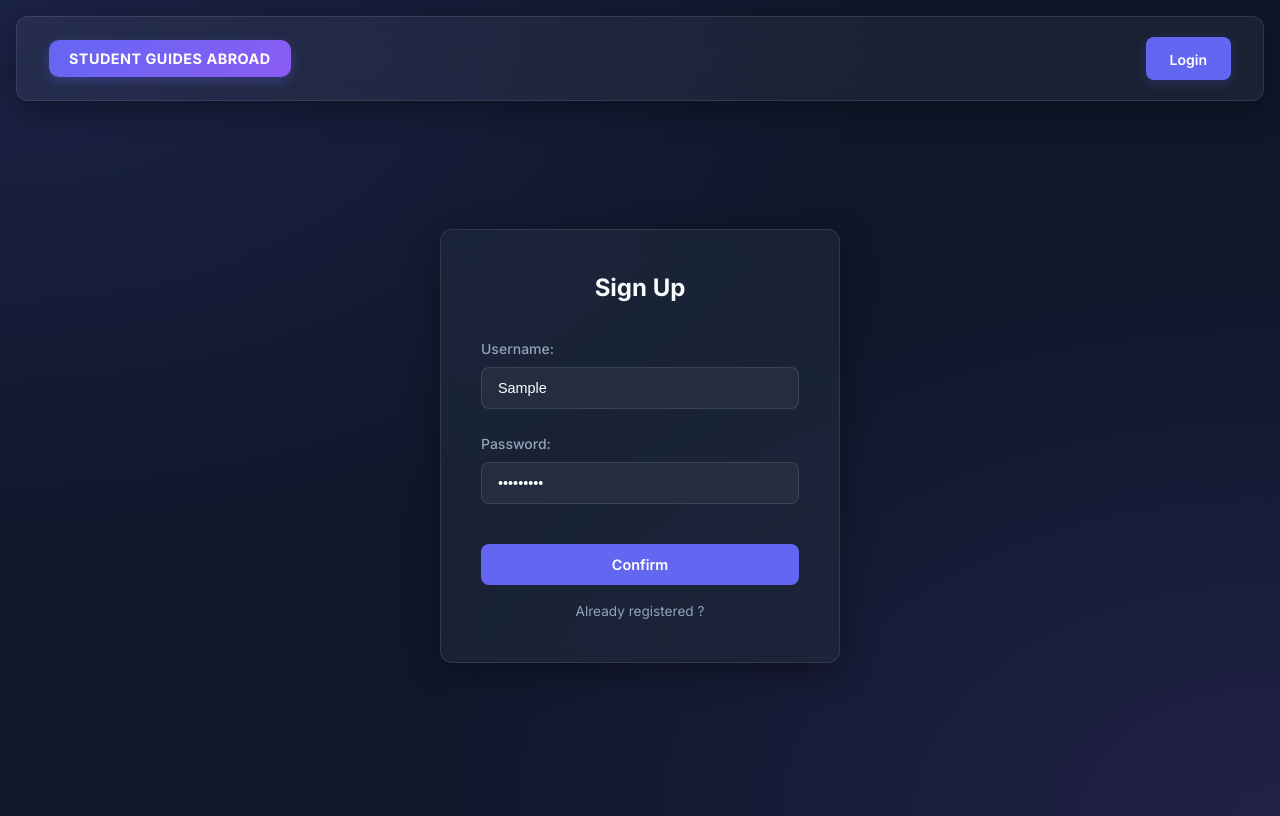
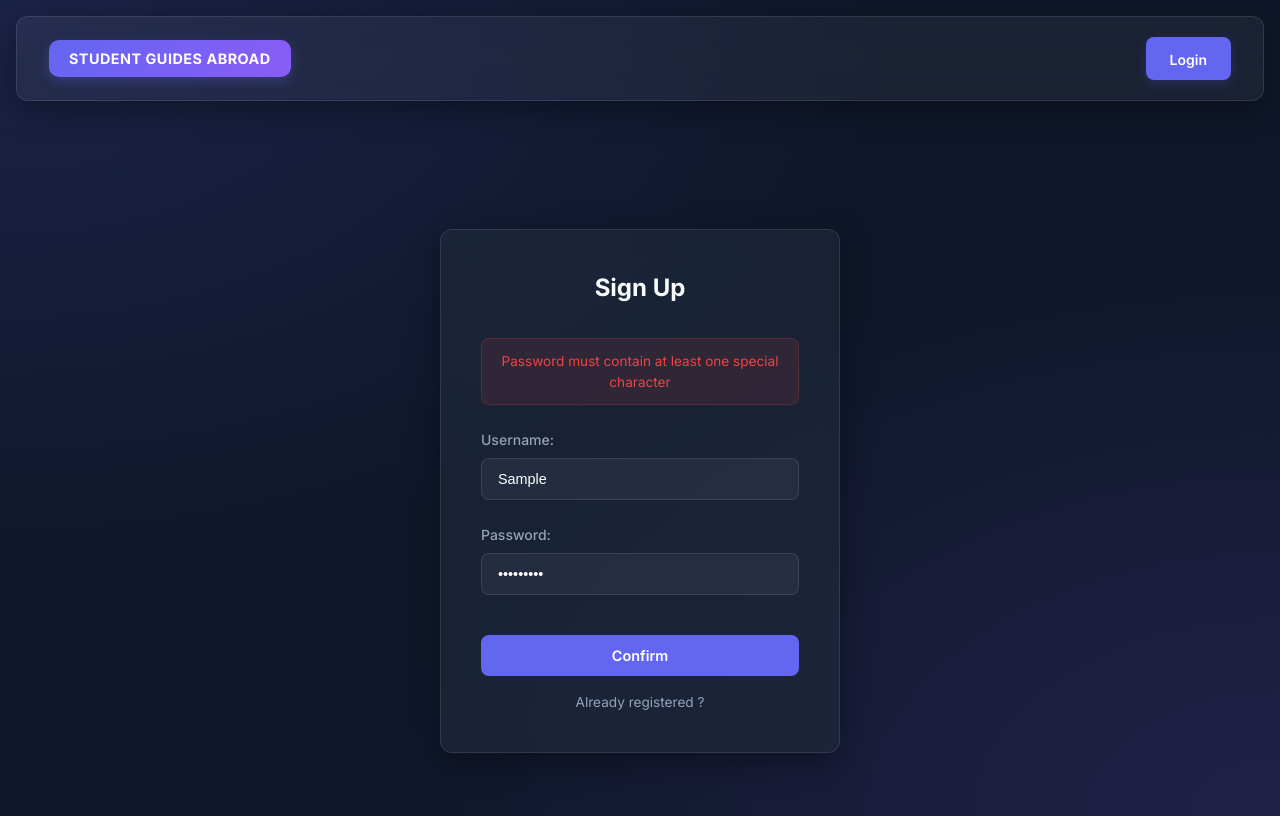
Before and after one commit to efaxy/student-survival-guides-client, a React (Create React App) app: page /register in a window 1280 px wide. Both pictures are taken after typing "Sample", "Sample123" into the empty fields and a click on the button "Confirm". Built offline with nearby package versions, Linux system fonts and the light colour scheme; no server answers.

Commit message:
implement user registration page with form validation and auto-login logic

```diff
--- a/src/pages/RegisterPage/RegisterPage.css
+++ b/src/pages/RegisterPage/RegisterPage.css
@@ -19,6 +19,16 @@
     color: var(--text-main);
     text-align: center;
     margin-bottom: 0.5rem;
+}
+
+.register-status {
+    background: rgba(239, 68, 68, 0.1);
+    border: 1px solid rgba(239, 68, 68, 0.2);
+    color: #ef4444;
+    padding: 0.75rem;
+    border-radius: 8px;
+    font-size: 0.85rem;
+    text-align: center;
 }
 
 .register-label {
--- a/src/pages/RegisterPage/RegisterPage.jsx
+++ b/src/pages/RegisterPage/RegisterPage.jsx
@@ -11,6 +11,7 @@ export const RegisterPage = () => {
 	// Form state variables
 	const [username, setUsername] = useState('')
 	const [password, setPassword] = useState('')
+	const [status, setStatus] = useState('')
 
 	// Navigation hook
 	const navigate = useNavigate()
@@ -22,6 +23,24 @@ export const RegisterPage = () => {
 	 */
 	const handleSubmit = async () => {
 		try {
+			// Frontend Validation
+			const usernameRegex = /^[a-zA-Z]+$/
+			if (!usernameRegex.test(username)) {
+				setStatus('Username must contain only English letters')
+				return
+			}
+
+			if (password.length < 6) {
+				setStatus('Password must be at least 6 characters long')
+				return
+			}
+
+			const symbolRegex = /[^a-zA-Z0-9\s]/
+			if (!symbolRegex.test(password)) {
+				setStatus('Password must contain at least one special character')
+				return
+			}
+
 			const { data } = await axios.post('/auth/register', {
 				username,
 				password,
@@ -37,6 +56,7 @@ export const RegisterPage = () => {
 			}
 		} catch (error) {
 			console.error('Registration error:', error)
+			setStatus(error.response?.data?.message || 'Registration failed')
 		}
 	}
 
@@ -46,6 +66,8 @@ export const RegisterPage = () => {
 			className="register-form"
 		>
 			<h1 className="register-title">Sign Up</h1>
+
+			{status && <div className="register-status">{status}</div>}
 
 			{/* Username Input Field */}
 			<label className="register-label">
```
